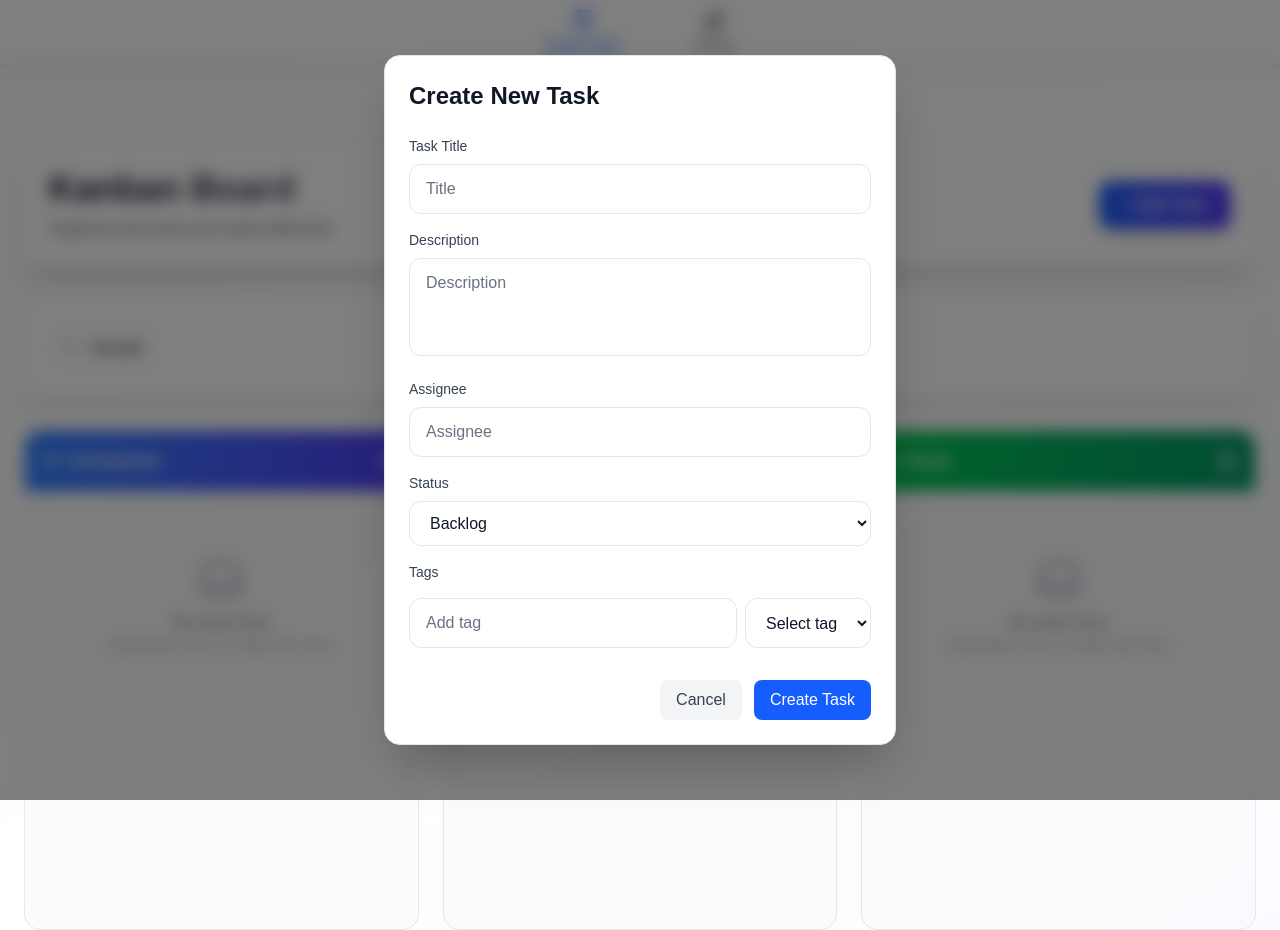
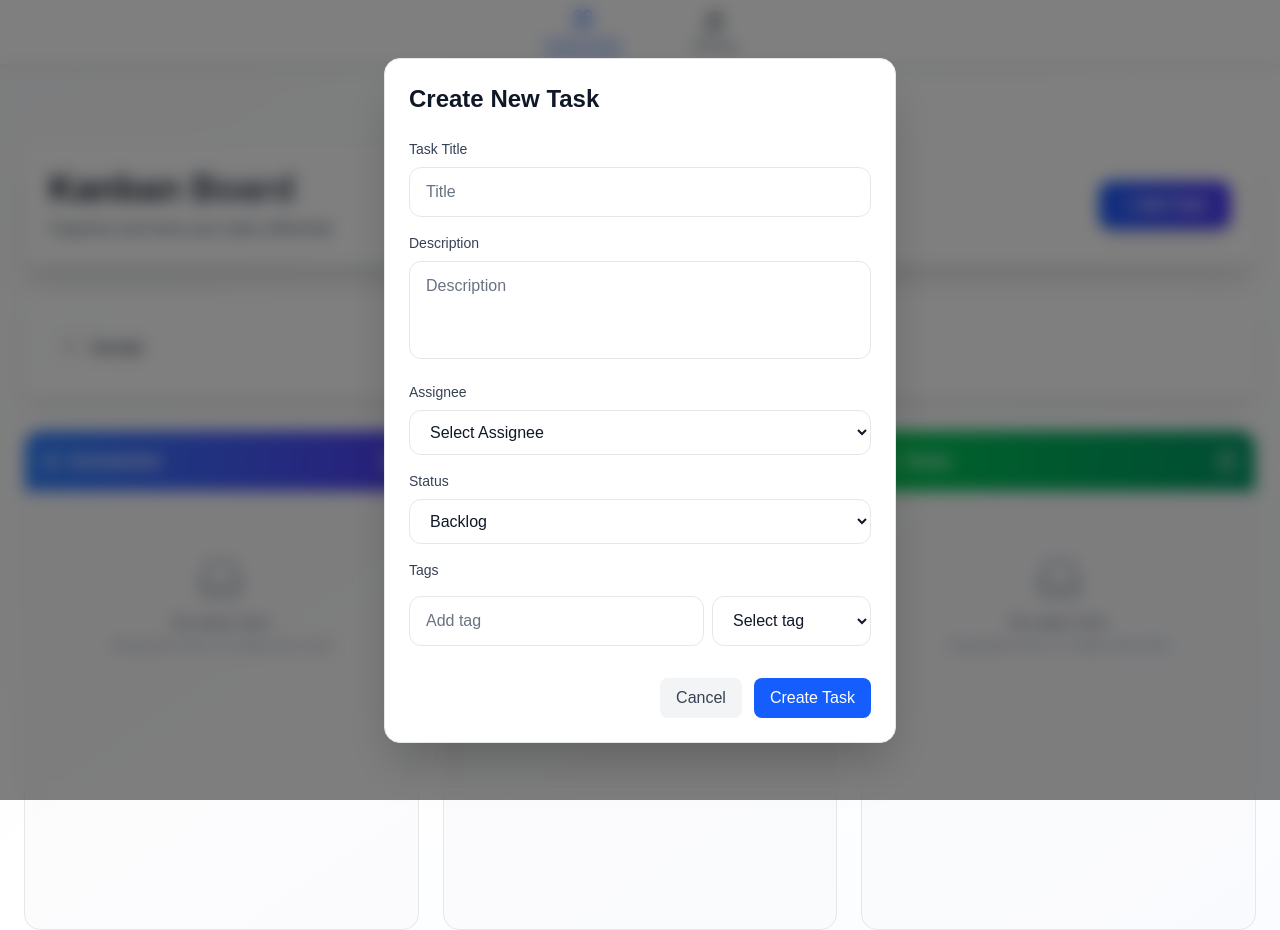
Before and after one commit to geraldanekwe/kanban, a Next.js app: page / in a window 1280 px wide. Both pictures are taken after typing "Sample" into the empty fields and a click on the button "+ Add Task". Built offline with nearby package versions, Linux system fonts and the light colour scheme.

Commit message:
update modal & filters to take all assignees

```diff
--- a/app/backlog/page.tsx
+++ b/app/backlog/page.tsx
@@ -15,6 +15,7 @@ import { CheckCircleIcon } from "@heroicons/react/24/outline";
 export default function BacklogPage() {
   const {
     tasks,
+    rawTasks,
     addTask,
     updateTask,
     deleteTask,
@@ -46,11 +47,16 @@ export default function BacklogPage() {
     reorderTasks(TASK_STATUS.BACKLOG, source.index, destination.index);
   };
 
+  const allAssignees = useMemo(
+    () => Array.from(new Set(rawTasks.map((t) => t.assignee))),
+    [rawTasks]
+  );
+
   const allTags = useMemo(() => {
     const tagsSet = new Set<string>();
-    tasks.forEach((t) => t.tags.forEach((tag) => tagsSet.add(tag)));
+    rawTasks.forEach((t) => t.tags.forEach((tag) => tagsSet.add(tag)));
     return Array.from(tagsSet);
-  }, [tasks]);
+  }, [rawTasks]);
 
   const backlogTasks = tasks.filter(
     (task) => task.status === TASK_STATUS.BACKLOG
@@ -68,7 +74,8 @@ export default function BacklogPage() {
       />
 
       <Filters
-        tasks={tasks}
+        allAssignees={allAssignees}
+        allTags={allTags}
         value={filters}
         onChange={(newFilters: TaskFilters) => setFilters(newFilters)}
       />
@@ -127,6 +134,7 @@ export default function BacklogPage() {
           onUpdateTask={updateTask}
           onDeleteTask={(task: Task) => deleteTask(task.id)}
           selectedTask={selectedTask}
+          allAssignees={allAssignees}
           allTags={allTags}
           mode={modalMode}
         />
--- a/app/page.tsx
+++ b/app/page.tsx
@@ -10,6 +10,7 @@ import { useTaskActions } from "@/hooks/useTaskActions";
 export default function HomePage() {
   const {
     tasks,
+    rawTasks,
     moveTask,
     reorderTasks,
     updateTask,
@@ -24,13 +25,13 @@ export default function HomePage() {
 
   const allTags = useMemo(() => {
     const tagsSet = new Set<string>();
-    tasks.forEach((t) => t.tags.forEach((tag) => tagsSet.add(tag)));
+    rawTasks.forEach((t) => t.tags.forEach((tag) => tagsSet.add(tag)));
     return Array.from(tagsSet);
-  }, [tasks]);
+  }, [rawTasks]);
 
   const allAssignees = useMemo(
-    () => Array.from(new Set(tasks.map((t) => t.assignee))),
-    [tasks]
+    () => Array.from(new Set(rawTasks.map((t) => t.assignee))),
+    [rawTasks]
   );
 
   const { openAddModal, openEditModal, modalProps } = useTaskActions({
@@ -56,7 +57,12 @@ export default function HomePage() {
         />
 
         <div className="mb-8">
-          <Filters tasks={tasks} value={filters} onChange={setFilters} />
+          <Filters
+            allAssignees={allAssignees}
+            allTags={allTags}
+            value={filters}
+            onChange={setFilters}
+          />
         </div>
 
         <KanbanBoard
--- a/components/Filters.tsx
+++ b/components/Filters.tsx
@@ -1,10 +1,10 @@
 "use client";
 
 import React, { useState, useEffect, useMemo } from "react";
-import { Task } from "@/types/task";
 
 interface FiltersProps {
-  tasks: Task[];
+  allAssignees: string[];
+  allTags: string[];
   value: {
     text: string;
     assignee: string;
@@ -13,19 +13,15 @@ interface FiltersProps {
   onChange: (filters: { text: string; assignee: string; tag: string }) => void;
 }
 
-export const Filters: React.FC<FiltersProps> = ({ tasks, value, onChange }) => {
+export const Filters: React.FC<FiltersProps> = ({
+  allAssignees,
+  allTags,
+  value,
+  onChange,
+}) => {
   const [text, setText] = useState(value.text);
   const [assignee, setAssignee] = useState(value.assignee);
   const [tag, setTag] = useState(value.tag);
-
-  const assignees = useMemo(
-    () => Array.from(new Set(tasks.map((t) => t.assignee))),
-    [tasks]
-  );
-  const tags = useMemo(
-    () => Array.from(new Set(tasks.flatMap((t) => t.tags))),
-    [tasks]
-  );
 
   useEffect(() => {
     const handler = setTimeout(() => {
@@ -74,7 +70,7 @@ export const Filters: React.FC<FiltersProps> = ({ tasks, value, onChange }) => {
               focus:ring-blue-500 focus:border-transparent transition-all duration-200 truncate"
           >
             <option value="">All Assignees</option>
-            {assignees.map((a) => (
+            {allAssignees.map((a) => (
               <option key={a} value={a}>
                 {a}
               </option>
@@ -89,7 +85,7 @@ export const Filters: React.FC<FiltersProps> = ({ tasks, value, onChange }) => {
               focus:ring-blue-500 focus:border-transparent transition-all duration-200 truncate"
           >
             <option value="">All Tags</option>
-            {tags.map((t) => (
+            {allTags.map((t) => (
               <option key={t} value={t}>
                 {t}
               </option>
--- a/components/TaskModal.tsx
+++ b/components/TaskModal.tsx
@@ -14,6 +14,7 @@ interface TaskModalProps {
   selectedTask?: Task | null;
   mode: "add" | "edit" | "delete";
   allTags: string[];
+  allAssignees: string[];
 }
 
 const TaskModalComponent: React.FC<TaskModalProps> = ({
@@ -25,6 +26,7 @@ const TaskModalComponent: React.FC<TaskModalProps> = ({
   selectedTask,
   mode,
   allTags,
+  allAssignees,
 }) => {
   const [title, setTitle] = useState("");
   const [description, setDescription] = useState("");
@@ -185,7 +187,6 @@ const TaskModalComponent: React.FC<TaskModalProps> = ({
             </h2>
 
             <form className="space-y-4" onSubmit={handleSubmit}>
-              {/* Title */}
               <div>
                 <label className="block text-sm font-medium text-gray-700 mb-2">
                   Task Title
@@ -224,17 +225,21 @@ const TaskModalComponent: React.FC<TaskModalProps> = ({
                 <label className="block text-sm font-medium text-gray-700 mb-2">
                   Assignee
                 </label>
-                <input
-                  type="text"
-                  placeholder="Assignee"
+                <select
                   value={assignee}
                   onChange={(e) => setAssignee(e.target.value)}
                   className="w-full px-4 py-3 border border-gray-200 rounded-xl
                   placeholder-gray-500 text-gray-900 bg-white
                   focus:outline-none focus:ring-2 focus:ring-blue-500 focus:border-transparent
                   transition-all duration-200"
-                  required
-                />
+                >
+                  <option value="">Select Assignee</option>
+                  {allAssignees.map((name) => (
+                    <option key={name} value={name}>
+                      {name}
+                    </option>
+                  ))}
+                </select>
               </div>
 
               <div>
--- a/hooks/useTasks.ts
+++ b/hooks/useTasks.ts
@@ -141,6 +141,7 @@ export function useTasks(route: string = "default") {
 
   return {
     tasks: filteredTasks,
+    rawTasks: tasks,
     addTask,
     updateTask,
     deleteTask,
```
Also changed, not shown: 1 other file (tests, documents, lock files or other folders).
